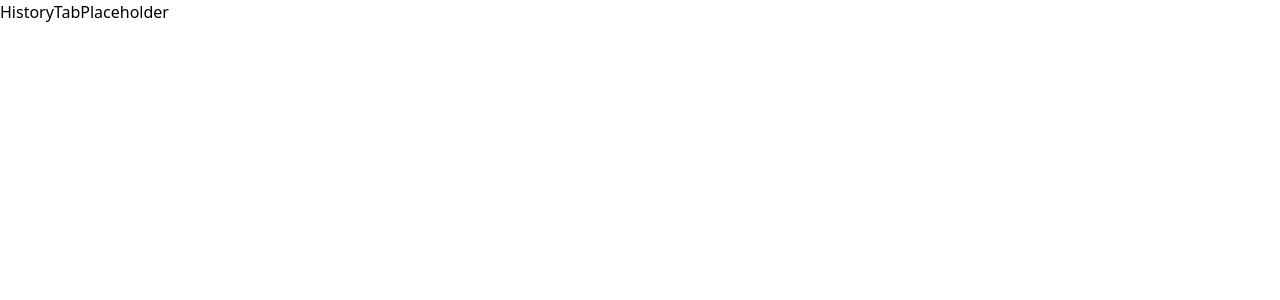
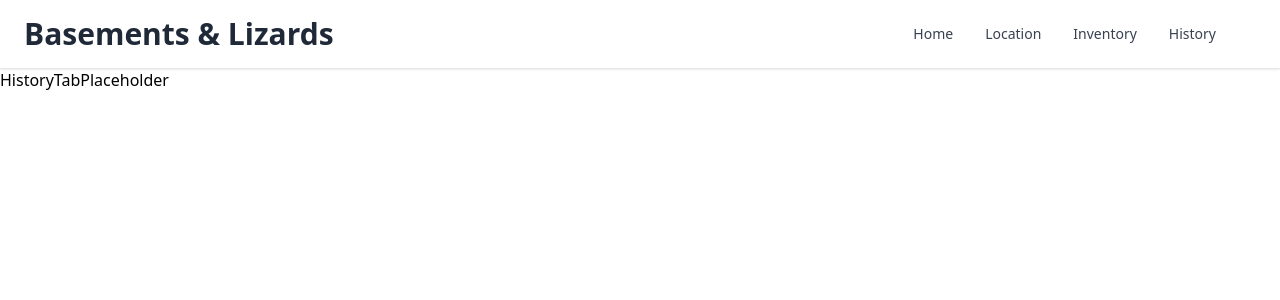
Before and after one commit to fabianvanhummel/basements-and-lizards, a React (Create React App) app: page /history in a window 1280 px wide. Shown: the top 300 px of the page. Built offline with nearby package versions, Linux system fonts and the light colour scheme.

Commit message:
Added navbar to BMApp to navigate between tabs

```diff
--- a/src/pages/BMApp.jsx
+++ b/src/pages/BMApp.jsx
@@ -55,6 +55,64 @@ export const BMApp = ({ book }) => {
 
   return (
     <BrowserRouter>
+      <nav className="bg-white shadow dark:bg-gray-800">
+        <div className="container px-6 py-4 mx-auto md:flex md:justify-between md:items-center">
+          <div className="flex items-center justify-between">
+            <div>
+              <h1
+                className="text-2xl font-bold text-gray-800 dark:text-white lg:text-3xl"
+                to="/"
+              >
+                Basements & Lizards
+              </h1>
+            </div>
+
+            <div className="flex md:hidden">
+              <button
+                type="button"
+                className="text-gray-500 dark:text-gray-200 hover:text-gray-600 dark:hover:text-gray-400 focus:outline-none focus:text-gray-600 dark:focus:text-gray-400"
+                aria-label="toggle menu"
+              >
+                <svg viewBox="0 0 24 24" className="w-6 h-6 fill-current">
+                  <path
+                    fillRule="evenodd"
+                    d="M4 5h16a1 1 0 0 1 0 2H4a1 1 0 1 1 0-2zm0 6h16a1 1 0 0 1 0 2H4a1 1 0 0 1 0-2zm0 6h16a1 1 0 0 1 0 2H4a1 1 0 0 1 0-2z"
+                  ></path>
+                </svg>
+              </button>
+            </div>
+          </div>
+
+          <div className="items-center md:flex">
+            <div className="flex flex-col md:flex-row md:mx-6">
+              <Link
+                className="my-1 text-sm font-medium text-gray-700 dark:text-gray-200 hover:text-indigo-500 dark:hover:text-indigo-400 md:mx-4 md:my-0"
+                to="/"
+              >
+                Home
+              </Link>
+              <Link
+                className="my-1 text-sm font-medium text-gray-700 dark:text-gray-200 hover:text-indigo-500 dark:hover:text-indigo-400 md:mx-4 md:my-0"
+                to="/location"
+              >
+                Location
+              </Link>
+              <Link
+                className="my-1 text-sm font-medium text-gray-700 dark:text-gray-200 hover:text-indigo-500 dark:hover:text-indigo-400 md:mx-4 md:my-0"
+                to="/inventory"
+              >
+                Inventory
+              </Link>
+              <Link
+                className="my-1 text-sm font-medium text-gray-700 dark:text-gray-200 hover:text-indigo-500 dark:hover:text-indigo-400 md:mx-4 md:my-0"
+                to="/history"
+              >
+                History
+              </Link>
+            </div>
+          </div>
+        </div>
+      </nav>
 
       <Routes>
         <Route path="/" element={<div>StartTabPlaceholder</div>} />
```
